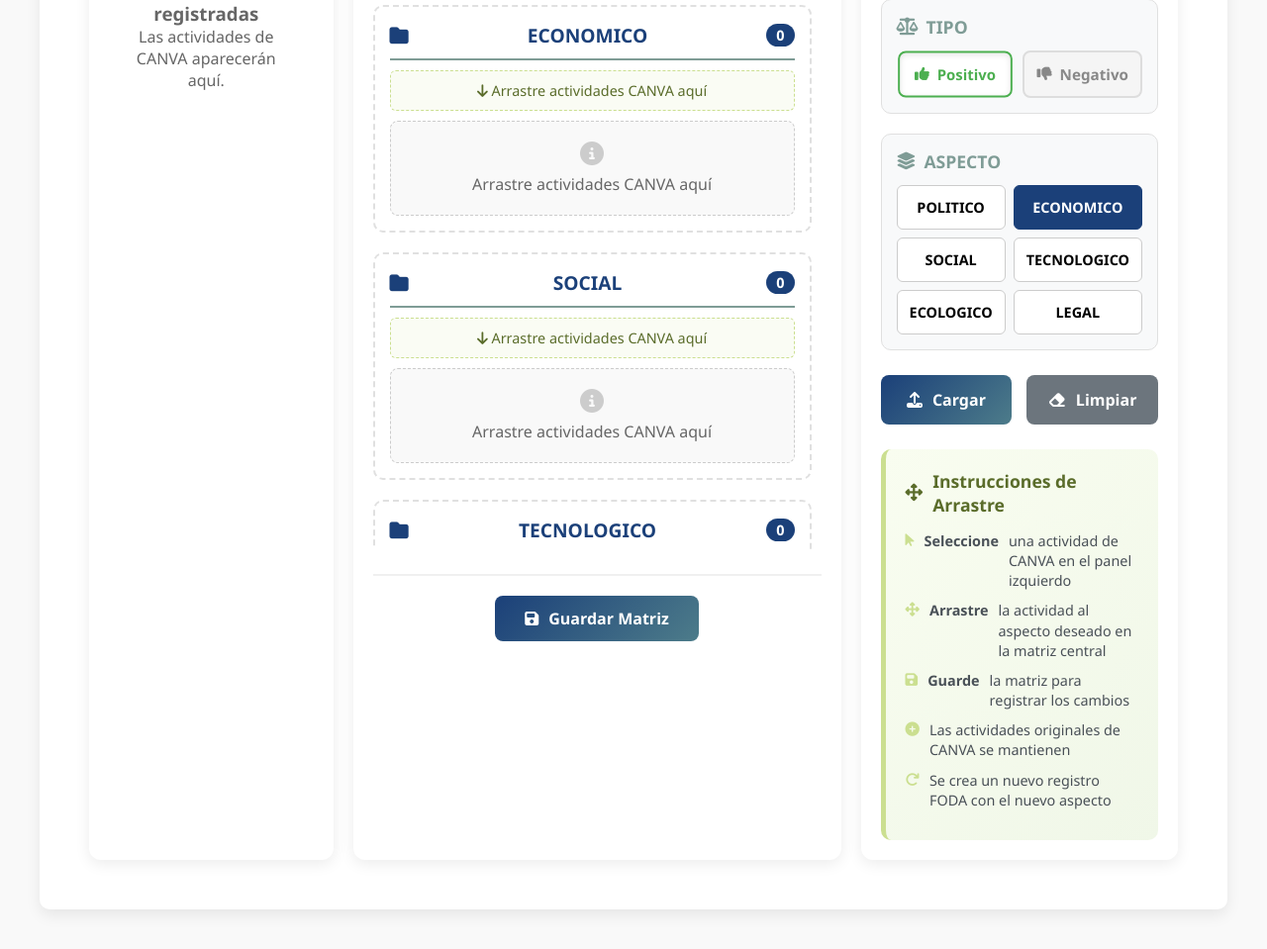
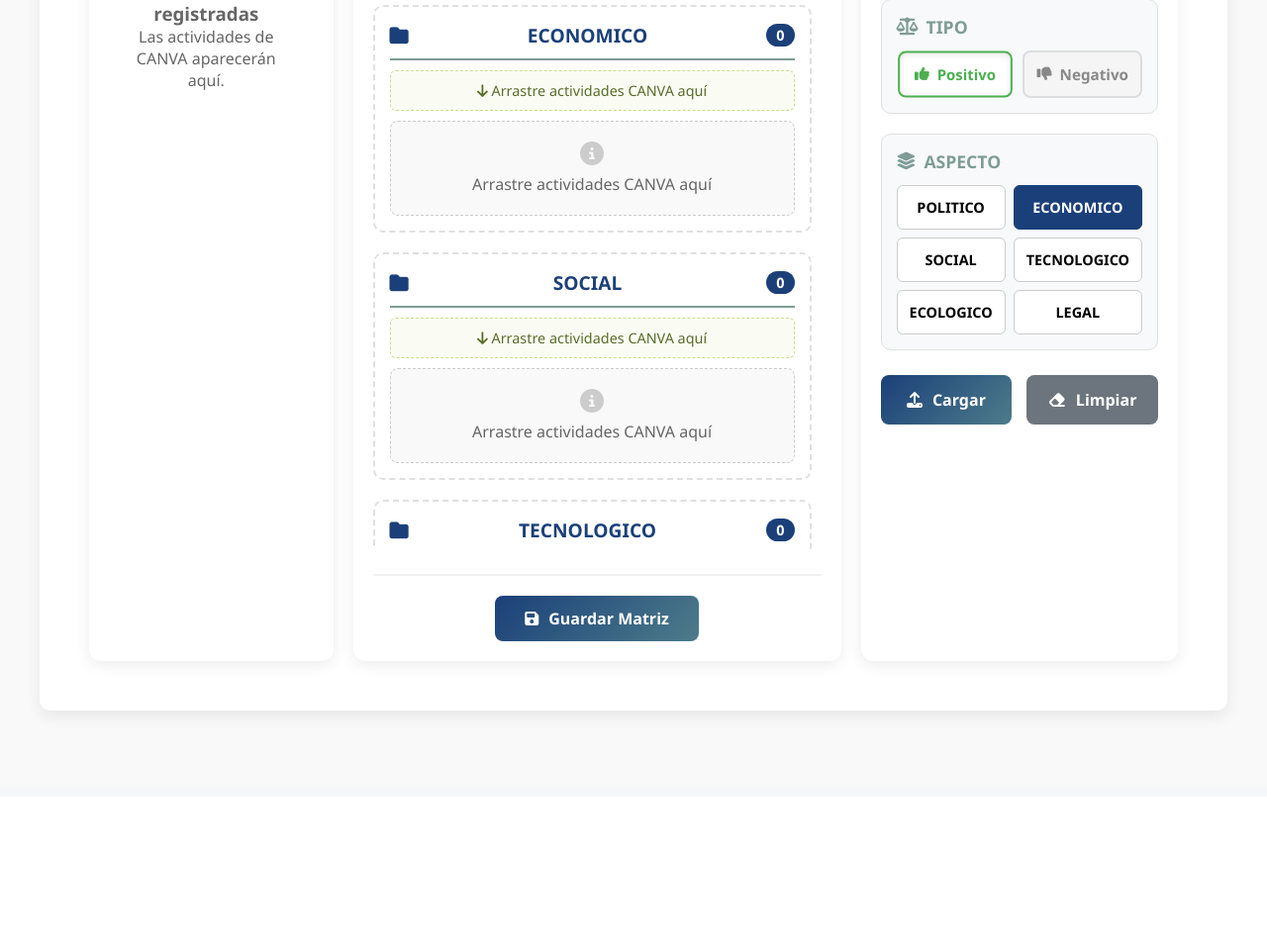
Before and after one commit to andyrdavila-lgtm/mineros, a Flask app: page /fodaext in a window 1280 px wide. Shown: the part 695-1654 px from the top of the page at 99% size. After the commit the page ends 1422 px from the top, so only its background shows below. Run offline with Flask 3, Linux system fonts and the light colour scheme; the visitor is signed in with stand-in values (Sample User, id 1).

Commit message:
Update fodaext.html

```diff
--- a/templates/fodaext.html
+++ b/templates/fodaext.html
@@ -20,7 +20,7 @@
                             <div class="historial-item draggable-item"
                                  draggable="true"
                                  data-id="{{ actividad.id }}"
-                                 data-actividad="{{ actividad.actividad }}"
+                                 data-actividad="{{ actividad.actividad|escape }}"
                                  data-tipo="{{ actividad.tipo }}"
                                  data-aspecto="{{ actividad.aspecto }}">
                                 <div class="historial-header">
@@ -106,9 +106,7 @@
                     {% for aspecto in aspectos_orden %}
                         {% set actividades_aspecto = actividades_por_aspecto[aspecto] %}
                         <div class="aspecto-group drop-zone"
-                             data-aspecto="{{ aspecto }}"
-                             ondragover="allowDrop(event)"
-                             ondrop="drop(event, '{{ aspecto }}')">
+                             data-aspecto="{{ aspecto }}">
                             <h3 class="aspecto-title">
                                 <i class="fas fa-folder"></i> {{ aspecto }}
                                 <span class="aspecto-count">{{ actividades_aspecto|length }}</span>
@@ -151,7 +149,7 @@
                 </div>
 
                 <div class="matriz-actions">
-                    <button class="save-btn" onclick="guardarMatriz()">
+                    <button class="save-btn" onclick="guardarMatriz()" id="btn-guardar-matriz">
                         <i class="fas fa-save"></i> Guardar Matriz
                     </button>
                     <div id="matriz-message" class="mensaje-carga"></div>
@@ -214,17 +212,6 @@
                 </div>
 
                 <div id="mensaje-carga" class="mensaje-carga"></div>
-            </div>
-
-            <div class="drag-info-box">
-                <h3><i class="fas fa-arrows-alt"></i> Instrucciones de Arrastre</h3>
-                <ul class="drag-instructions">
-                    <li><i class="fas fa-mouse-pointer"></i> <strong>Seleccione</strong> una actividad de CANVA en el panel izquierdo</li>
-                    <li><i class="fas fa-arrows-alt"></i> <strong>Arrastre</strong> la actividad al aspecto deseado en la matriz central</li>
-                    <li><i class="fas fa-save"></i> <strong>Guarde</strong> la matriz para registrar los cambios</li>
-                    <li><i class="fas fa-plus-circle"></i> Las actividades originales de CANVA se mantienen</li>
-                    <li><i class="fas fa-redo"></i> Se crea un nuevo registro FODA con el nuevo aspecto</li>
-                </ul>
             </div>
         </div>
     </div>
@@ -321,6 +308,7 @@
         margin-bottom: 15px;
         transition: all 0.3s;
         cursor: grab;
+        user-select: none;
     }
 
     .historial-item:hover {
@@ -334,8 +322,19 @@
         transform: scale(0.98);
     }
 
-    .draggable-item {
-        user-select: none;
+    .historial-item.dragging {
+        opacity: 0.5;
+    }
+
+    .historial-item.transferida {
+        opacity: 0.6;
+        background: #f0f0f0;
+        cursor: not-allowed;
+    }
+
+    .historial-item.transferida:hover {
+        transform: none;
+        background: #f0f0f0;
     }
 
     .historial-header {
@@ -816,46 +815,6 @@
         transform: none;
     }
 
-    /* ===== INFORMACIÓN DE ARRASTRE ===== */
-    .drag-info-box {
-        background: linear-gradient(135deg, #f9fdf0 0%, #f0f7e8 100%);
-        padding: 20px;
-        border-radius: 10px;
-        margin-top: 25px;
-        border-left: 5px solid var(--color5);
-    }
-
-    .drag-info-box h3 {
-        color: #5a6c2a;
-        margin-bottom: 15px;
-        display: flex;
-        align-items: center;
-        gap: 10px;
-        font-size: 1.1rem;
-    }
-
-    .drag-instructions {
-        list-style: none;
-        padding: 0;
-        margin: 0;
-    }
-
-    .drag-instructions li {
-        margin-bottom: 10px;
-        color: #495057;
-        display: flex;
-        align-items: flex-start;
-        gap: 10px;
-        line-height: 1.4;
-        font-size: 0.9rem;
-    }
-
-    .drag-instructions li i {
-        color: var(--color5);
-        flex-shrink: 0;
-        margin-top: 2px;
-    }
-
     /* ===== MENSAJES ===== */
     .mensaje-carga {
         margin-top: 20px;
@@ -884,6 +843,13 @@
         background: rgba(244, 67, 54, 0.1);
         color: #c62828;
         border: 1px solid var(--error-color);
+        display: block;
+    }
+
+    .mensaje-info {
+        background: rgba(33, 150, 243, 0.1);
+        color: var(--info-color);
+        border: 1px solid var(--info-color);
         display: block;
     }
 
@@ -961,53 +927,14 @@
             font-size: 2.2rem;
         }
     }
-
-    /* Orientación landscape en móviles */
-    @media (max-height: 600px) and (orientation: landscape) {
-        .historial-container,
-        .matriz-container {
-            max-height: 300px;
-        }
-
-        .quick-textarea {
-            min-height: 80px;
-        }
-    }
-
-    /* Pantallas muy pequeñas (menos de 360px) */
-    @media (max-width: 360px) {
-        .fodaex-container {
-            padding: 10px;
-        }
-
-        .column {
-            padding: 15px;
-        }
-
-        .content-title {
-            font-size: 1.5rem;
-        }
-
-        .tipo-options {
-            grid-template-columns: 1fr;
-        }
-
-        .quick-actions {
-            grid-template-columns: 1fr;
-        }
-
-        .stat-badge {
-            font-size: 0.75rem;
-            padding: 4px 8px;
-        }
-    }
 </style>
 
 <script>
     // Variables globales
     let tipoSeleccionado = 'Positivo';
     let aspectoSSeleccionado = 'ECONOMICO';
-    let actividadesArrastradas = new Map(); // Almacena actividades arrastradas: key=canva_id, value={actividad, tipo, aspecto}
+    let actividadesArrastradas = new Map(); // Almacena actividades arrastradas
+    let actividadesTransferidas = new Set(); // Para evitar transferencias múltiples
 
     // Inicializar al cargar la página
     document.addEventListener('DOMContentLoaded', function() {
@@ -1054,6 +981,7 @@
 
         draggables.forEach(item => {
             item.addEventListener('dragstart', handleDragStart);
+            item.addEventListener('dragend', handleDragEnd);
         });
 
         dropZones.forEach(zone => {
@@ -1066,6 +994,13 @@
 
     function handleDragStart(e) {
         const item = e.target.closest('.historial-item');
+
+        // Si ya fue transferida, no permitir arrastrar
+        if (item.classList.contains('transferida')) {
+            e.preventDefault();
+            return false;
+        }
+
         e.dataTransfer.setData('text/plain', JSON.stringify({
             id: item.dataset.id,
             actividad: item.dataset.actividad,
@@ -1077,6 +1012,13 @@
 
         // Efecto visual
         item.classList.add('dragging');
+    }
+
+    function handleDragEnd(e) {
+        const item = e.target.closest('.historial-item');
+        if (item) {
+            item.classList.remove('dragging');
+        }
     }
 
     function handleDragOver(e) {
@@ -1109,6 +1051,12 @@
             const data = JSON.parse(e.dataTransfer.getData('text/plain'));
             const nuevoAspecto = dropZone.dataset.aspecto;
 
+            // Verificar si ya fue transferida
+            if (actividadesTransferidas.has(data.id)) {
+                mostrarMensajeMatriz('⚠️ Esta actividad ya fue transferida', 'info');
+                return;
+            }
+
             // Almacenar la actividad arrastrada
             actividadesArrastradas.set(data.id, {
                 actividad: data.actividad,
@@ -1118,18 +1066,39 @@
                 canva_id: data.id
             });
 
+            // Marcar como transferida para este usuario
+            actividadesTransferidas.add(data.id);
+
             // Mostrar visualmente en la matriz
             agregarActividadVisual(dropZone, data.actividad, data.tipo);
 
-            // Remover clase dragging del elemento original
-            const draggables = document.querySelectorAll('.historial-item');
-            draggables.forEach(item => {
-                item.classList.remove('dragging');
-            });
+            // Marcar la actividad original como transferida
+            const originalItem = document.querySelector(`.historial-item[data-id="${data.id}"]`);
+            if (originalItem) {
+                originalItem.classList.add('transferida');
+                originalItem.draggable = false;
+                originalItem.style.cursor = 'not-allowed';
+
+                // Agregar badge de transferida
+                const header = originalItem.querySelector('.historial-header');
+                if (header) {
+                    const transferidaBadge = document.createElement('div');
+                    transferidaBadge.className = 'historial-source-badge';
+                    transferidaBadge.style.backgroundColor = '#6c757d';
+                    transferidaBadge.style.color = 'white';
+                    transferidaBadge.style.borderColor = '#6c757d';
+                    transferidaBadge.innerHTML = '<i class="fas fa-check"></i> Transferida';
+                    header.appendChild(transferidaBadge);
+                }
+            }
+
+            // Habilitar botón de guardar
+            document.getElementById('btn-guardar-matriz').disabled = false;
 
             console.log(`Actividad ${data.id} arrastrada a ${nuevoAspecto}`);
         } catch (error) {
             console.error('Error al procesar drop:', error);
+            mostrarMensajeMatriz('❌ Error al procesar la actividad', 'error');
         }
     }
 
@@ -1174,18 +1143,21 @@
     // Función para guardar la matriz con actividades arrastradas
     function guardarMatriz() {
         if (actividadesArrastradas.size === 0) {
-            mostrarMensaje('ℹ️ No hay actividades nuevas para guardar.', 'info');
+            mostrarMensajeMatriz('ℹ️ No hay actividades nuevas para guardar', 'info');
             return;
         }
 
-        const btn = document.querySelector('.save-btn');
-        if (btn) {
-            btn.disabled = true;
-            btn.innerHTML = '<i class="fas fa-spinner fa-spin"></i> Guardando...';
-        }
+        const btn = document.getElementById('btn-guardar-matriz');
+        if (!btn) return;
+
+        btn.disabled = true;
+        btn.innerHTML = '<i class="fas fa-spinner fa-spin"></i> Guardando...';
 
         // Convertir Map a array
         const actividadesArray = Array.from(actividadesArrastradas.values());
+
+        // Mostrar mensaje de carga
+        mostrarMensajeMatriz('Guardando actividades...', 'info');
 
         fetch('/guardar_matriz_foda', {
             method: 'POST',
@@ -1194,7 +1166,7 @@
             },
             body: JSON.stringify({
                 actividades: actividadesArray,
-                fuente: 'foda_ext' // Siempre se guarda como FODA externo
+                fuente: 'foda_ext'
             })
         })
         .then(response => {
@@ -1205,30 +1177,57 @@
         })
         .then(data => {
             if (data.success) {
-                mostrarMensaje('✅ ' + data.message, 'exito');
+                mostrarMensajeMatriz('✅ ' + data.message, 'exito');
+
+                // Limpiar actividades arrastradas después de guardar
                 actividadesArrastradas.clear();
 
-                // Recargar después de guardar
+                // Recargar después de 2 segundos para ver los cambios
                 setTimeout(() => {
                     window.location.reload();
-                }, 1500);
+                }, 2000);
             } else {
-                mostrarMensaje('❌ Error: ' + data.message, 'error');
+                mostrarMensajeMatriz('❌ ' + data.message, 'error');
+                btn.disabled = false;
+                btn.innerHTML = '<i class="fas fa-save"></i> Guardar Matriz';
             }
         })
         .catch(error => {
             console.error('Error:', error);
-            mostrarMensaje('❌ Error al conectar con el servidor.', 'error');
-        })
-        .finally(() => {
-            if (btn) {
-                btn.disabled = false;
-                btn.innerHTML = '<i class="fas fa-save"></i> Guardar Matriz';
-            }
+            mostrarMensajeMatriz('❌ Error al conectar con el servidor. Verifique su conexión.', 'error');
+            btn.disabled = false;
+            btn.innerHTML = '<i class="fas fa-save"></i> Guardar Matriz';
         });
     }
 
-    // Funciones existentes (sin cambios)
+    function mostrarMensajeMatriz(texto, tipo) {
+        const mensajeDiv = document.getElementById('matriz-message');
+        if (!mensajeDiv) return;
+
+        mensajeDiv.textContent = texto;
+        mensajeDiv.className = 'mensaje-carga';
+
+        if (tipo === 'exito') {
+            mensajeDiv.classList.add('mensaje-exito');
+        } else if (tipo === 'info') {
+            mensajeDiv.classList.add('mensaje-info');
+        } else {
+            mensajeDiv.classList.add('mensaje-error');
+        }
+
+        if (window.innerWidth < 768) {
+            mensajeDiv.scrollIntoView({ behavior: 'smooth', block: 'nearest' });
+        }
+
+        // Ocultar mensaje después de 5 segundos (excepto éxito)
+        if (tipo !== 'exito') {
+            setTimeout(() => {
+                mensajeDiv.style.display = 'none';
+            }, 5000);
+        }
+    }
+
+    // Funciones existentes
     function ajustarAlturasResponsive() {
         if (window.innerWidth < 768) {
             const historial = document.querySelector('.historial-container');
@@ -1322,7 +1321,7 @@
                     window.location.reload();
                 }, 1500);
             } else {
-                mostrarMensaje('❌ Error: ' + data.message, 'error');
+                mostrarMensaje('❌ ' + data.message, 'error');
             }
         })
         .catch(error => {
@@ -1346,11 +1345,6 @@
 
         if (tipo === 'exito') {
             mensajeDiv.classList.add('mensaje-exito');
-        } else if (tipo === 'info') {
-            mensajeDiv.style.backgroundColor = 'rgba(33, 150, 243, 0.1)';
-            mensajeDiv.style.color = 'var(--info-color)';
-            mensajeDiv.style.border = '1px solid var(--info-color)';
-            mensajeDiv.style.display = 'block';
         } else {
             mensajeDiv.classList.add('mensaje-error');
         }
```
